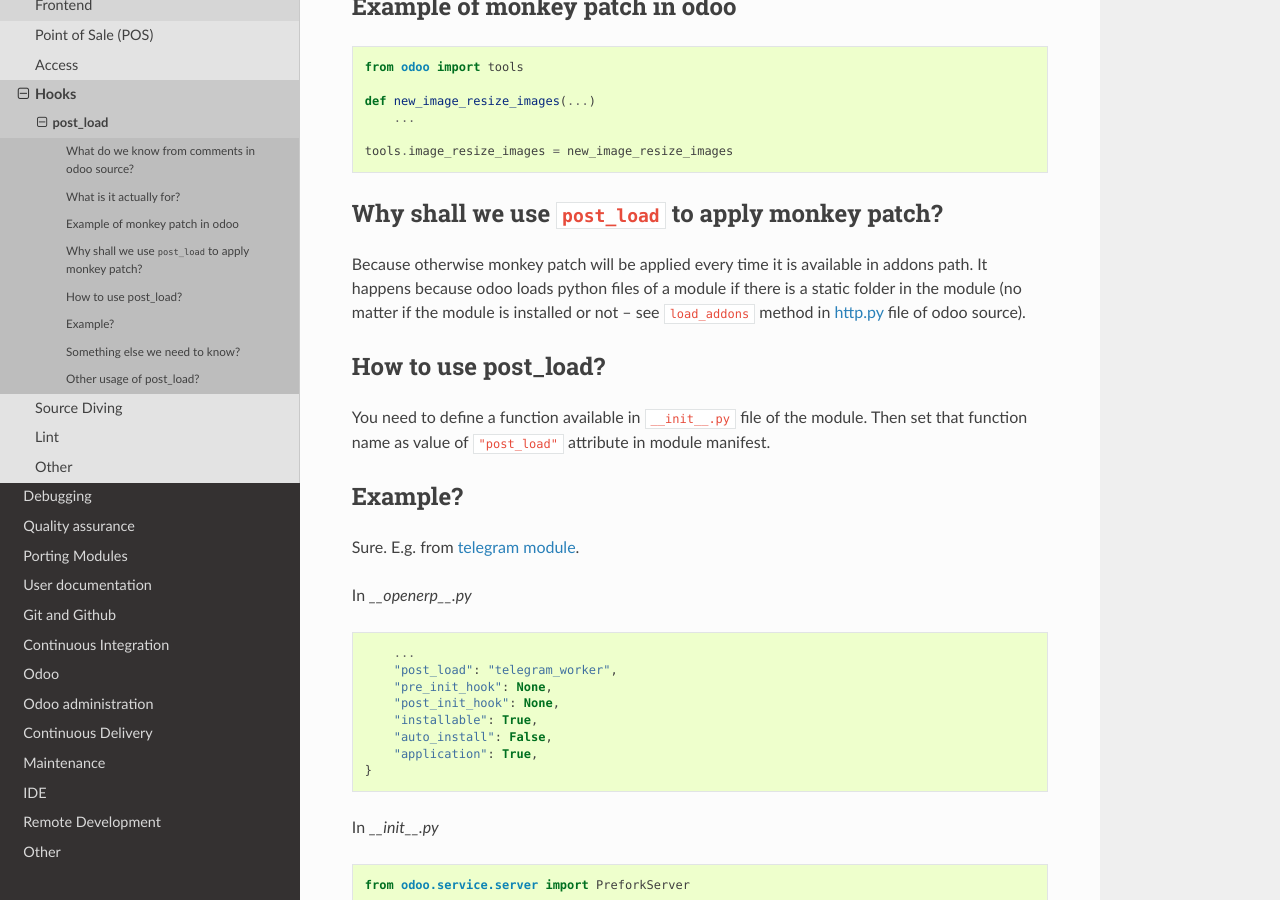
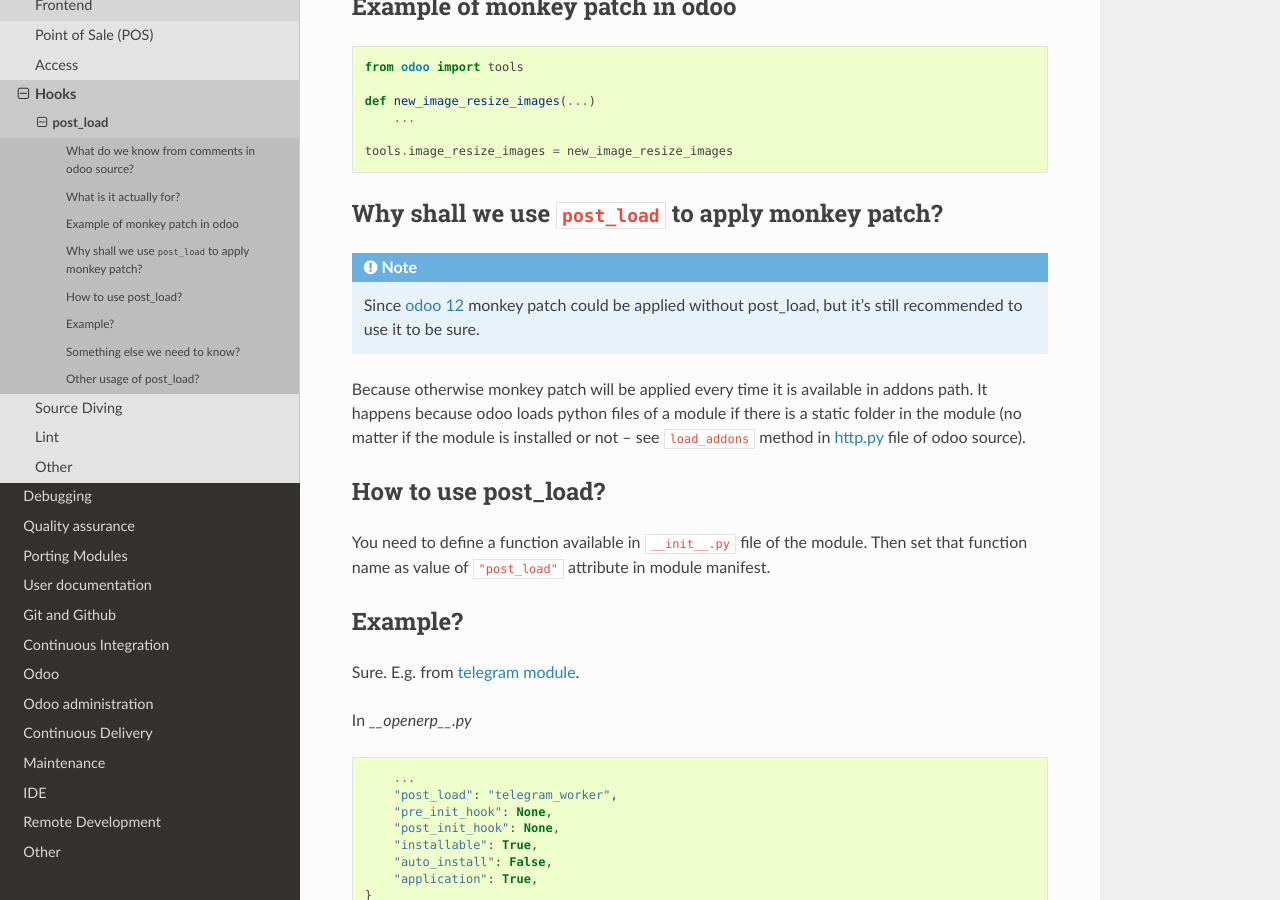
Before and after one commit to itpp-labs/odoo-development, a Sphinx documentation site: the page built from docs/dev/hooks/post_load.rst, in a window 1280 px wide and 900 px high, scrolled down 1134 px. Built offline with Sphinx 7.4.7 and the Read the Docs theme 2.0.0, drawn with Linux system fonts in a browser that asks for light colours.

Commit message:
updates for odoo 12

```diff
--- a/docs/dev/hooks/post_load.rst
+++ b/docs/dev/hooks/post_load.rst
@@ -36,6 +36,8 @@ Example of monkey patch in odoo
 
 Why shall we use ``post_load`` to apply monkey patch?
 =====================================================
+
+.. note:: Since `odoo 12 <https://github.com/odoo/odoo/commit/8226aa1db828d2a559c7ffaa31a27ef3e5ba4d0b>`_ monkey patch could be applied without post_load, but it's still recommended to use it to be sure.
 
 Because otherwise monkey patch will be applied every time it is available in addons path.
 It happens because odoo loads python files of a module if there is a static
```
